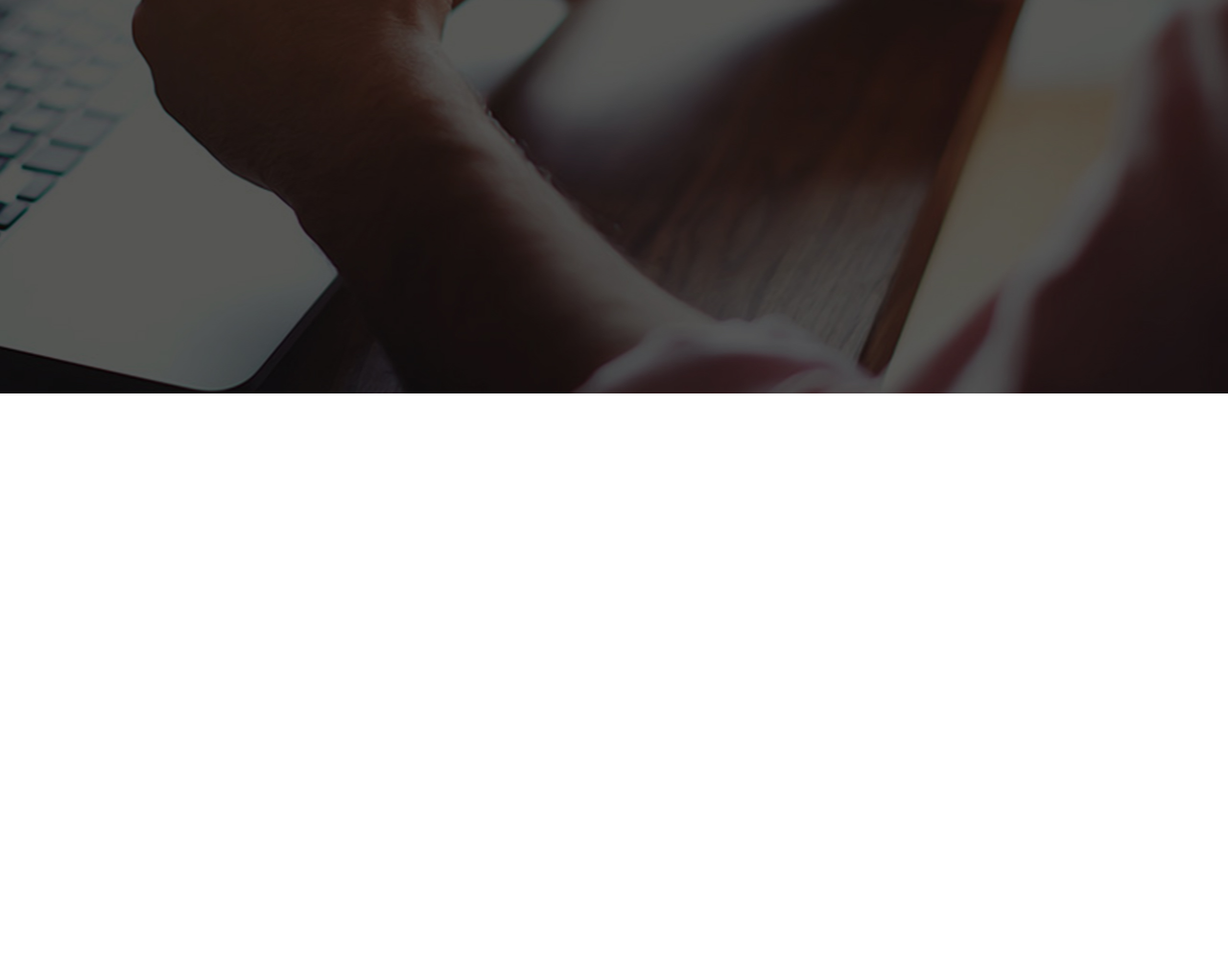
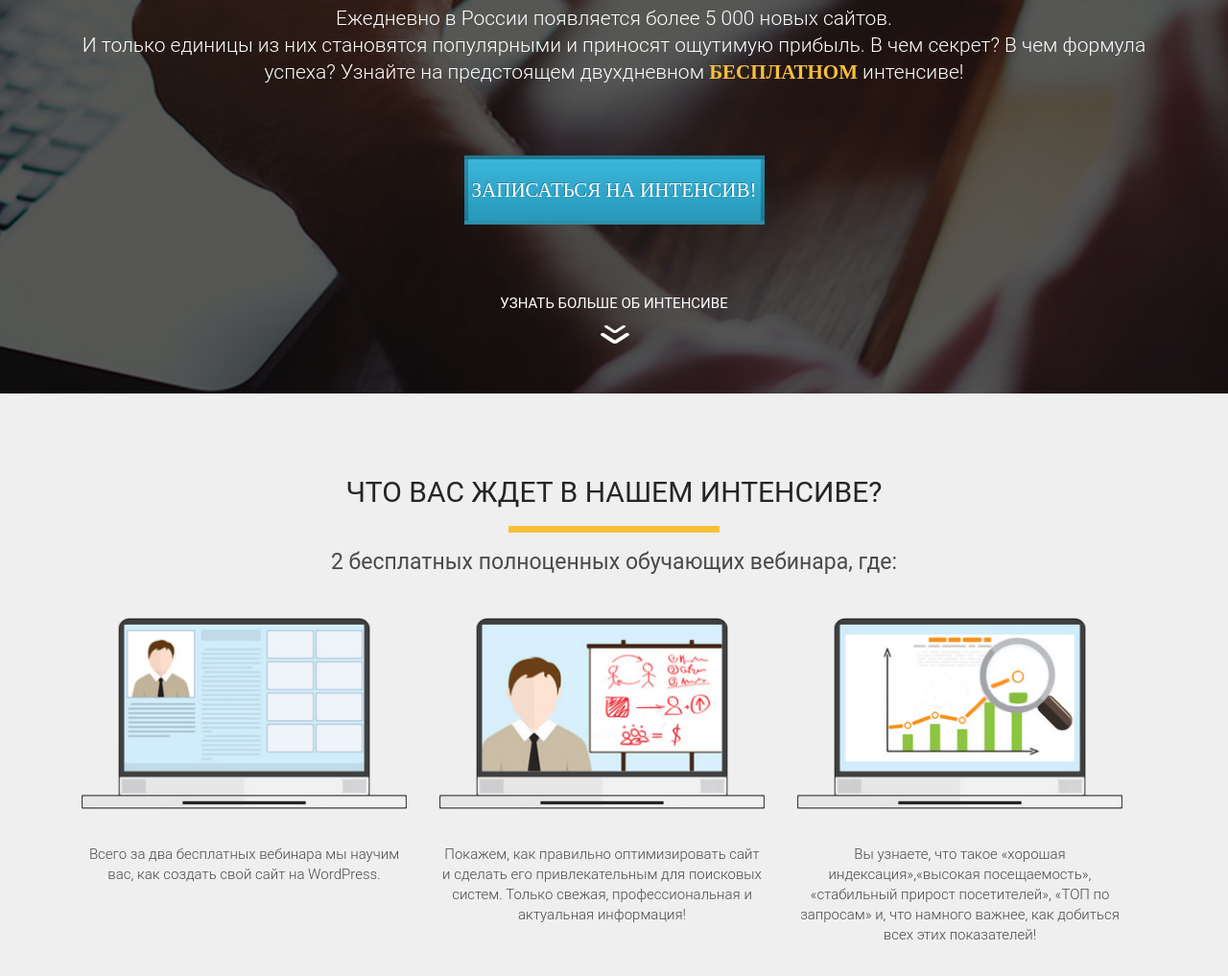
Before and after one commit to inflictx/firstProject, a plain HTML site: page index.html in a window 1280 px wide. Shown: the part 390-1407 px from the top of the page at 96% size. Before the commit the page ends 800 px from the top, so only its background shows below. Drawn offline with Linux system fonts and the light colour scheme.

Commit message:
the first stage is completed

```diff
--- a/css/style.css
+++ b/css/style.css
@@ -30,6 +30,10 @@
 h1 {
   margin-top: 53px;
 }
+
+h2.title {
+  margin-top: 30px;
+}
 .title {
   font-family: "Roboto - Black";
   font-weight: 900;
@@ -46,4 +50,115 @@ h1 {
   text-transform: uppercase;
   color: #ffffff;
   text-align: center;
+  margin-top: 21px;
 }
+.promo .promo_text {
+  margin-top: 23px;
+  font-family: "Roboto";
+  font-weight: 300;
+  font-size: 21px;
+  line-height: 28px;
+  color: #ffffff;
+  text-align: center;
+  padding: 0 13px;
+}
+.promo .promo_text span {
+  color: #f9bf3b;
+  font-family: "Roboto - Bold";
+  font-weight: 700;
+}
+
+.promo .promo_btn {
+  display: block;
+  margin: 73px auto;
+  margin-top: 73px;
+  width: 313px;
+  height: 72px;
+  box-shadow: inset 0 0 0px 0 rgb(0, 0, 0, 0.18);
+  border: 4px solid rgb(0, 0, 0, 0.22);
+  background-image: linear-gradient(to top, #2798b9 0%, #3ab6da 100%);
+
+  font-family: "RobotoCondensed";
+  font-weight: 400px;
+  font-size: 21px;
+  line-height: 24px;
+  text-transform: uppercase;
+  color: #ffffff;
+  text-shadow: -1px -1px 0px rgba(0, 0, 0, 0.22);
+  cursor: pointer;
+  outline: none;
+}
+
+.more {
+  margin-top: 73px;
+}
+
+.more .more_text {
+  font-family: "Roboto";
+  font-weight: 400;
+  font-size: 15px;
+  text-transform: uppercase;
+  color: #ffffff;
+  text-align: center;
+}
+
+.more .more_img {
+  display: block;
+  margin: 0 auto;
+  margin-top: 13px;
+}
+
+.waiting {
+  height: 607px;
+  background: #efefef;
+  padding: 85px 0 75px 0;
+}
+
+.waiting .waiting_header {
+  font-family: "Roboto";
+  font-weight: 400;
+  font-size: 30px;
+  text-transform: uppercase;
+  color: #252525;
+  text-align: center;
+}
+.waiting .waiting_divider {
+  width: 220px;
+  height: 7px;
+  background: #f9bf3b;
+  margin: 0 auto;
+  margin-top: 18px;
+}
+
+.waiting .waiting_subheader {
+  font-family: "Roboto";
+  font-weight: 400;
+  font-size: 23px;
+  color: #4a4a4a;
+  text-align: center;
+  margin-top: 17px;
+}
+
+.waiting .waiting_wrapper {
+  margin-top: 45px;
+}
+
+.waiting .waiting_wrapper .waiting_item {
+  margin: 0 15px;
+  vertical-align: top;
+  width: 339px;
+  text-align: center;
+  display: inline-block;
+}
+.waiting .waiting_wrapper .waiting_img {
+  width: 100%;
+}
+
+.waiting .waiting_wrapper .waiting_descr {
+  margin-top: 33px;
+  font-family: "Roboto";
+  font-weight: 300;
+  font-size: 15px;
+  line-height: 21px;
+  color: #4a4a4a;
+}
--- a/index.html
+++ b/index.html
@@ -23,14 +23,62 @@
             <div class="simple">
                 <h2 class="title_big">это просто!</h2>
                 <div class="line"></div>
-                <h2 class="title">
-                    Куда сложнее сделать это правильно!
-                </h2>
             </div>
+            <h2 class="title">
+                Куда сложнее сделать это правильно!
+            </h2>
+
+            <div class="promo_text">
+                Ежедневно в России появляется более 5 000 новых сайтов. <br> И только единицы из них становятся
+                популярными и
+                приносят ощутимую прибыль. В чем секрет? В чем формула успеха? Узнайте на предстоящем двухдневном
+                <span>БЕСПЛАТНОМ</span> интенсиве!
+            </div>
+            <button class="promo_btn">Записаться на интенсив!</button>
+            <div class="more">
+                <div class="more_text">узнать больше об интенсиве</div>
+                <img src="/icons/down.svg" alt="down" class="more_img">
+
+            </div>
+
 
         </div>
 
     </section>
+
+    <section class="waiting">
+        <div class="container">
+            <h2 class="waiting_header">Что вас ждет в нашем интенсиве?</h2>
+            <div class="waiting_divider">
+            </div>
+            <div class="waiting_subheader">2 бесплатных полноценных обучающих вебинара, где:</div>
+
+            <div class="waiting_wrapper">
+                <div class="waiting_item">
+                    <img src="/img/waiting/waiting_1.png" alt="1" class="waiting_img">
+                    <div class="waiting_descr">Всего за два бесплатных вебинара мы научим вас,
+                        как создать свой сайт на WordPress. </div>
+                </div>
+                <div class="waiting_item">
+                    <img src="img/waiting/waiting_2.png" alt="2" class="waiting_img">
+                    <div class="waiting_descr">Покажем, как правильно оптимизировать сайт и сделать его привлекательным
+                        для
+                        поисковых систем. Только свежая, профессиональная и актуальная информация!</div>
+                </div>
+                <div class="waiting_item">
+                    <img src="img/waiting/waiting_3.png" alt="3" class="waiting_img">
+                    <div class="waiting_descr">Вы узнаете, что такое «хорошая индексация»,«высокая посещаемость»,
+                        «стабильный прирост посетителей», «ТОП по запросам» и, что намного важнее, как добиться всех
+                        этих
+                        показателей!</div>
+    </section>
+    </div>
+    </div>
+
+
+
+
+    </div>
 </body>
 
 </html>
```
Also changed, not shown: icons/down.svg (added), img/waiting/waiting_1.png (added), img/waiting/waiting_2.png (added), img/waiting/waiting_3.png (added).
